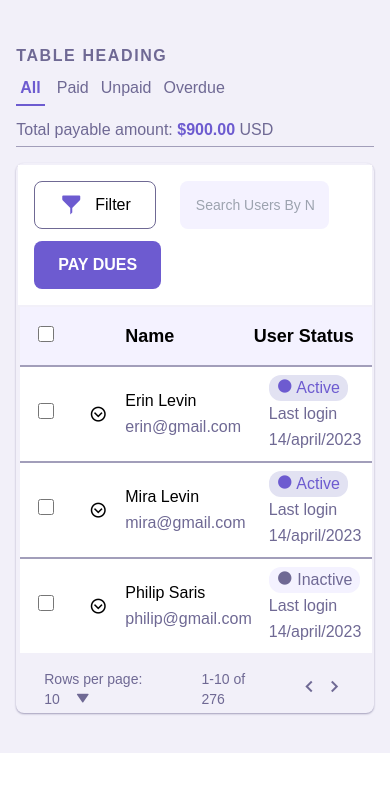
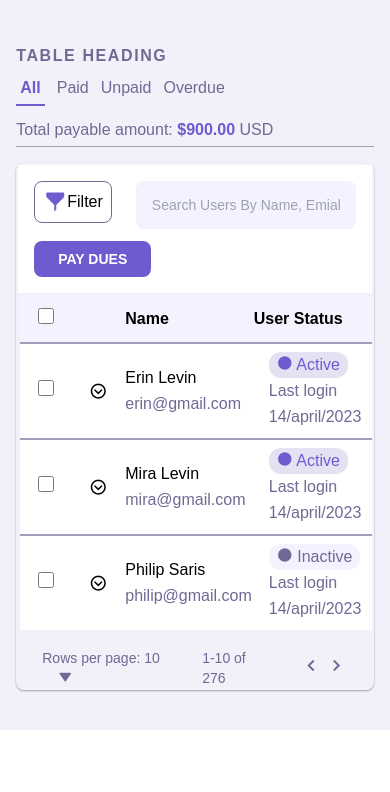
Before and after one commit to salv20/admin-table, a Vue app: page / in a window 390 px wide. Shown: the top 792 px of the page. Built offline with nearby package versions, Linux system fonts and the light colour scheme.

Commit message:
total of unpaid and overdue balance 	modified:   src/App.vue 	modified:   src/components/Header.vue 	modified:   src/components/Search.vue 	modified:   src/components/Table.vue 	modified:   src/components/Tablebody.vue 	modified:   src/components/Tablehead.vue

```diff
--- a/src/App.vue
+++ b/src/App.vue
@@ -1,14 +1,17 @@
 <template>
   <main class="w-11/12 mx-auto py-10 space-y-4">
-    <Header />
+    <Header :total="sum" />
     <section
       class="rounded-lg shadow-sm shadow-lightBlack border-2 border-transparent"
     >
       <Search />
       <article class="p-0.5 overflow-x-scroll">
-        <TableVue />
-        <Footer />
+        <table class="w-full text-left px-8">
+          <Tablehead />
+          <Tablebody @total="getSum" />
+        </table>
       </article>
+      <Footer />
     </section>
   </main>
 </template>
@@ -17,15 +20,27 @@
 import Footer from "./components/Footer.vue";
 import Header from "./components/Header.vue";
 import Search from "./components/Search.vue";
-import TableVue from "./components/Table.vue";
+import Tablebody from "./components/Tablebody.vue";
+import Tablehead from "./components/Tablehead.vue";
 Search;
 export default {
   name: "App",
   components: {
     Header,
     Search,
-    TableVue,
     Footer,
+    Tablehead,
+    Tablebody,
+  },
+  data() {
+    return {
+      sum: null,
+    };
+  },
+  methods: {
+    getSum(total) {
+      this.sum = total;
+    },
   },
 };
 </script>
--- a/src/components/Header.vue
+++ b/src/components/Header.vue
@@ -10,7 +10,7 @@
       </ul>
       <p
         >Total payable amount:
-        <span class="text-purple font-bold">$900.00</span> USD
+        <span class="text-purple font-bold">${{ total }}.00</span> USD
       </p>
     </article>
   </header>
@@ -19,5 +19,6 @@
 <script>
 export default {
   methods: {},
+  props: ["total"],
 };
 </script>
--- a/src/components/Search.vue
+++ b/src/components/Search.vue
@@ -1,14 +1,14 @@
 <template>
   <article class="md:flex justify-between p-4 bg-white">
-    <div class="flex w-11/12 md:w-3/4">
-      <div class="flex space-x-3 border border-tableDarkP rounded-lg px-6">
-        <button>
-          <i class="bx bxs-filter-alt text-purple text-2xl"></i>
-        </button>
-        <button class="capitalize"> filter </button>
-      </div>
+    <div class="flex md:w-3/4">
+      <button
+        class="flex h-fit px-2 md:px-6 rounded-lg border border-tableDarkP py-1"
+      >
+        <i class="bx bxs-filter-alt text-purple text-2xl"></i>
+        <span class="capitalize pt-1"> filter</span>
+      </button>
 
-      <div class="w-11/12 md:w-3/5 ml-6">
+      <div class="w-full md:w-3/5 ml-6">
         <input
           type="search"
           placeholder="search users by name, emial or date"
@@ -17,10 +17,10 @@
       </div>
     </div>
 
-    <div class="pt-3 md:pt-0">
+    <div class="pt-3 md:pt-0 text-sm md:text-base">
       <button
         type="button"
-        class="bg-purple uppercase text-white font-semibold py-3 px-6 rounded-lg"
+        class="bg-purple uppercase text-white font-semibold py-2 md:py-3 px-6 rounded-lg"
       >
         pay dues
       </button>
--- a/src/components/Table.vue
+++ b/src/components/Table.vue
@@ -1,7 +1,7 @@
 <template>
   <table class="w-full text-left px-8">
     <Tablehead />
-    <Tablebody />
+    <Tablebody @total="checkup" />
   </table>
 </template>
 
@@ -13,5 +13,10 @@ export default {
     Tablehead,
     Tablebody,
   },
+  methods: {
+    checkup(sum) {
+      console.log(sum);
+    },
+  },
 };
 </script>
--- a/src/components/Tablebody.vue
+++ b/src/components/Tablebody.vue
@@ -59,13 +59,12 @@ export default {
     },
     ...mapGetters(["paidUser", "unpaidUser", "overdueUser"]),
   },
+  emits: ["total"],
   mounted() {
     this.unpaidUser.map((users) => this.price.push(users.amount));
     this.overdueUser.map((users) => this.price.push(users.amount));
     if (this.price.length) {
       const sum = this.price.reduce((sig, sum) => sig + sum);
-      // this.total = sum;
-      // console.log(this.total);
       this.$emit("total", sum);
     } else {
       this.$emit("total", 0);
@@ -73,5 +72,3 @@ export default {
   },
 };
 </script>
-
-<style></style>
--- a/src/components/Tablehead.vue
+++ b/src/components/Tablehead.vue
@@ -1,5 +1,5 @@
 <template>
-  <tr class="capitalize text-lg bg-searchInput h-12 w-full">
+  <tr class="capitalize md:text-lg bg-searchInput h-12 w-full">
     <th class="pl-4"
       ><input type="checkbox" name="" id="" class="h-4 w-5"
     /></th>
```
